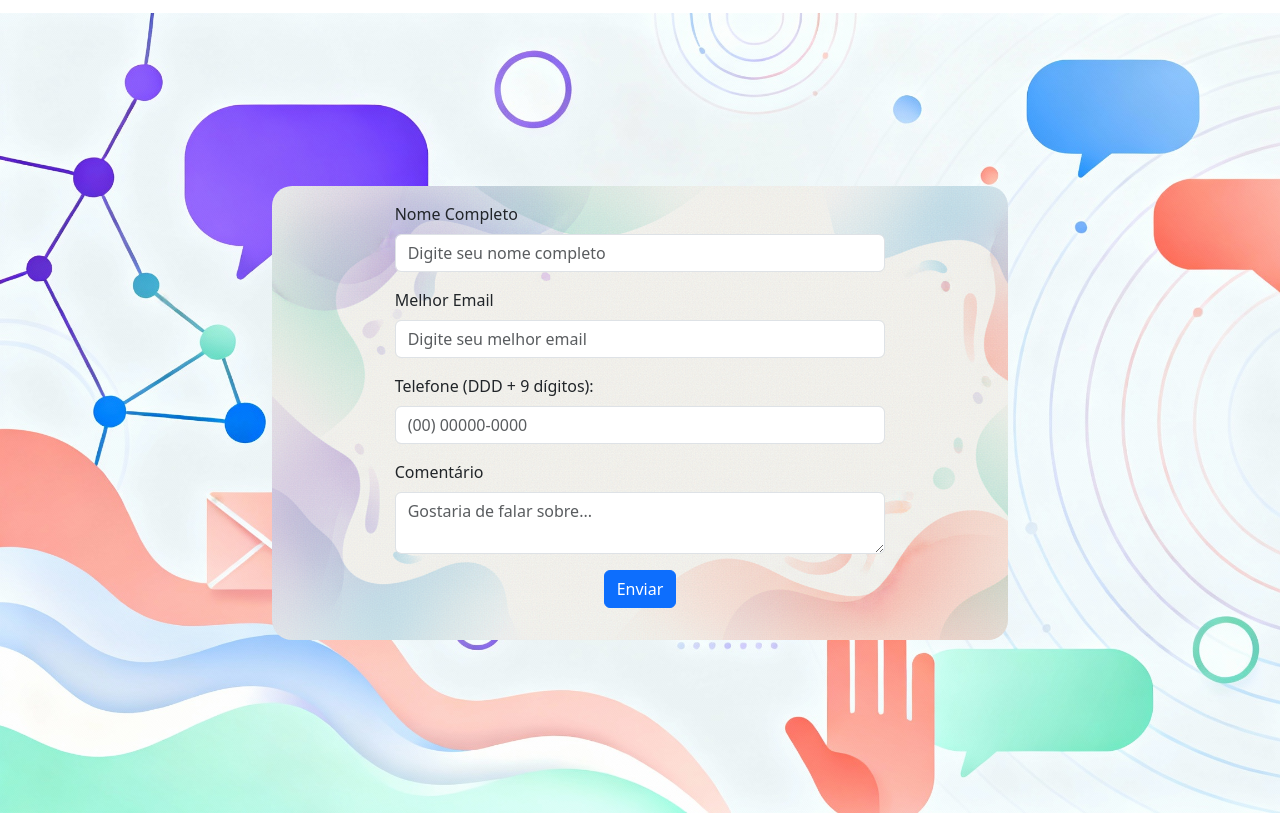
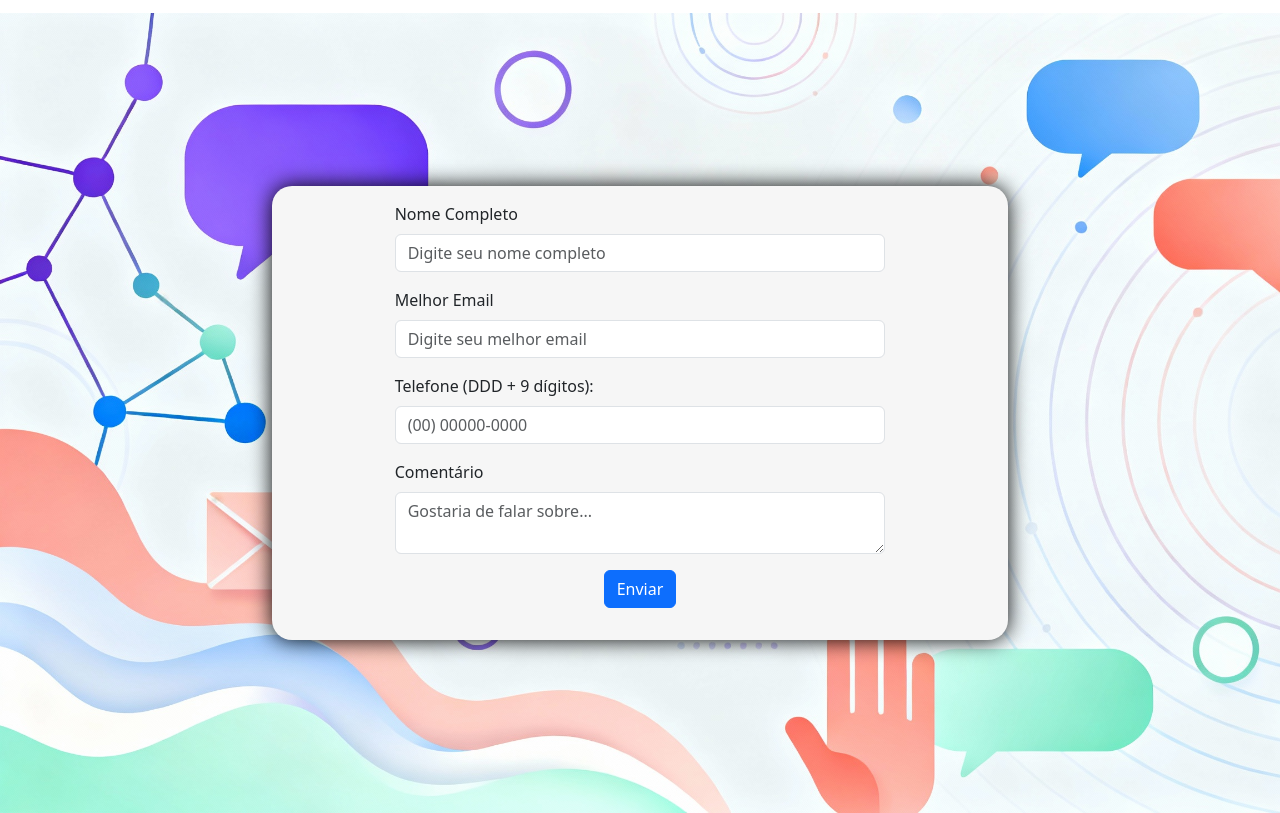
Before and after one commit to LuisFernando1625R/GlobalSolution1, a plain HTML site: page fale-conosco.html in a window 1280 px wide. Shown: the part 87-900 px from the top of the page. Drawn offline with nearby package versions, Linux system fonts and the light colour scheme.

Commit message:
Modifica style do formulário

```diff
--- a/public/css/style.css
+++ b/public/css/style.css
@@ -191,8 +191,9 @@ header {
 }
 
 .img-fale-conosco-formulario {
-    background-image: url(/img/img-fale-conosco-formulario.png);
+    background-color: #f6f6f6;
     background-size: cover;
+    box-shadow: 0px 0px 22px 0px #000000;
     border-radius: 20px;
 }
 
```
